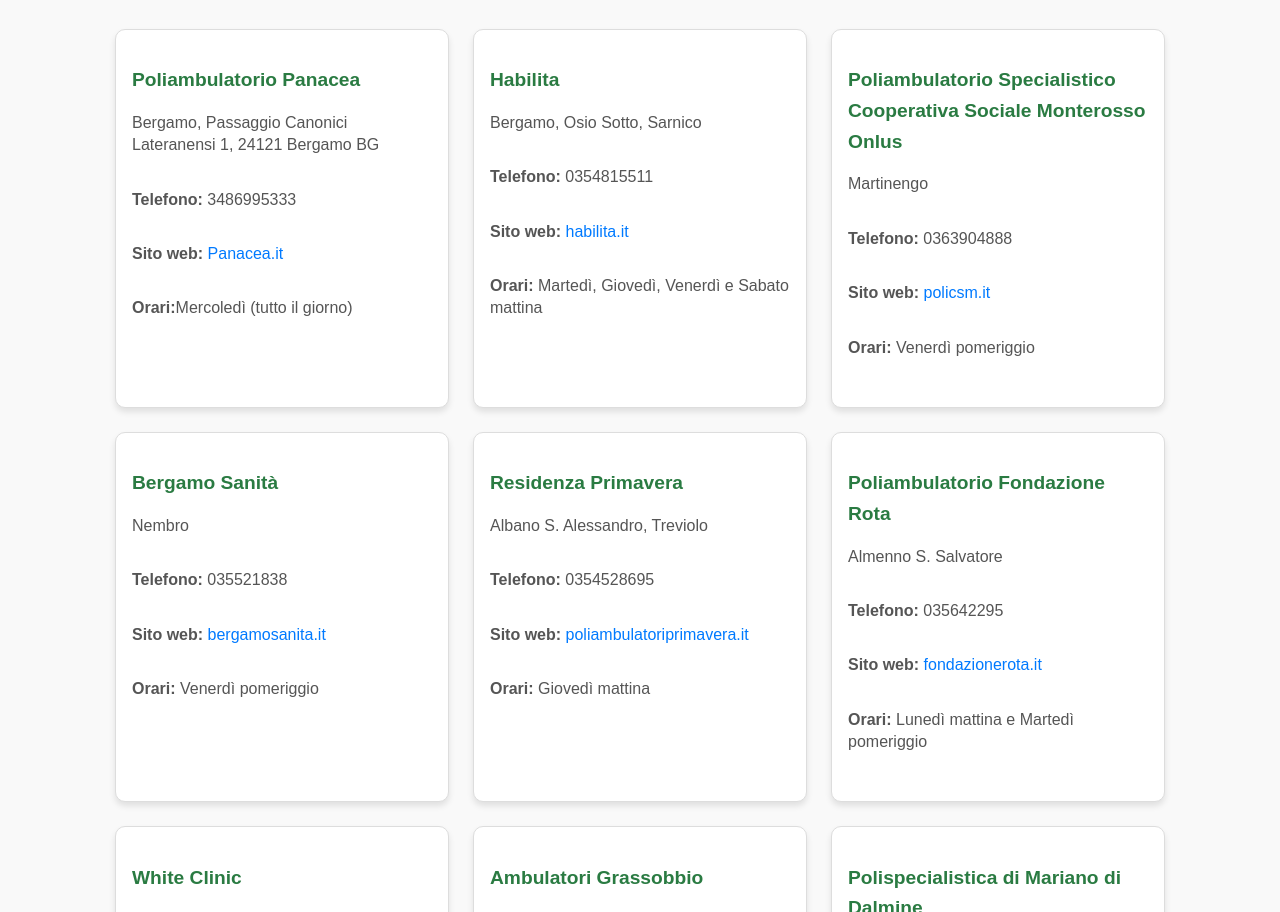
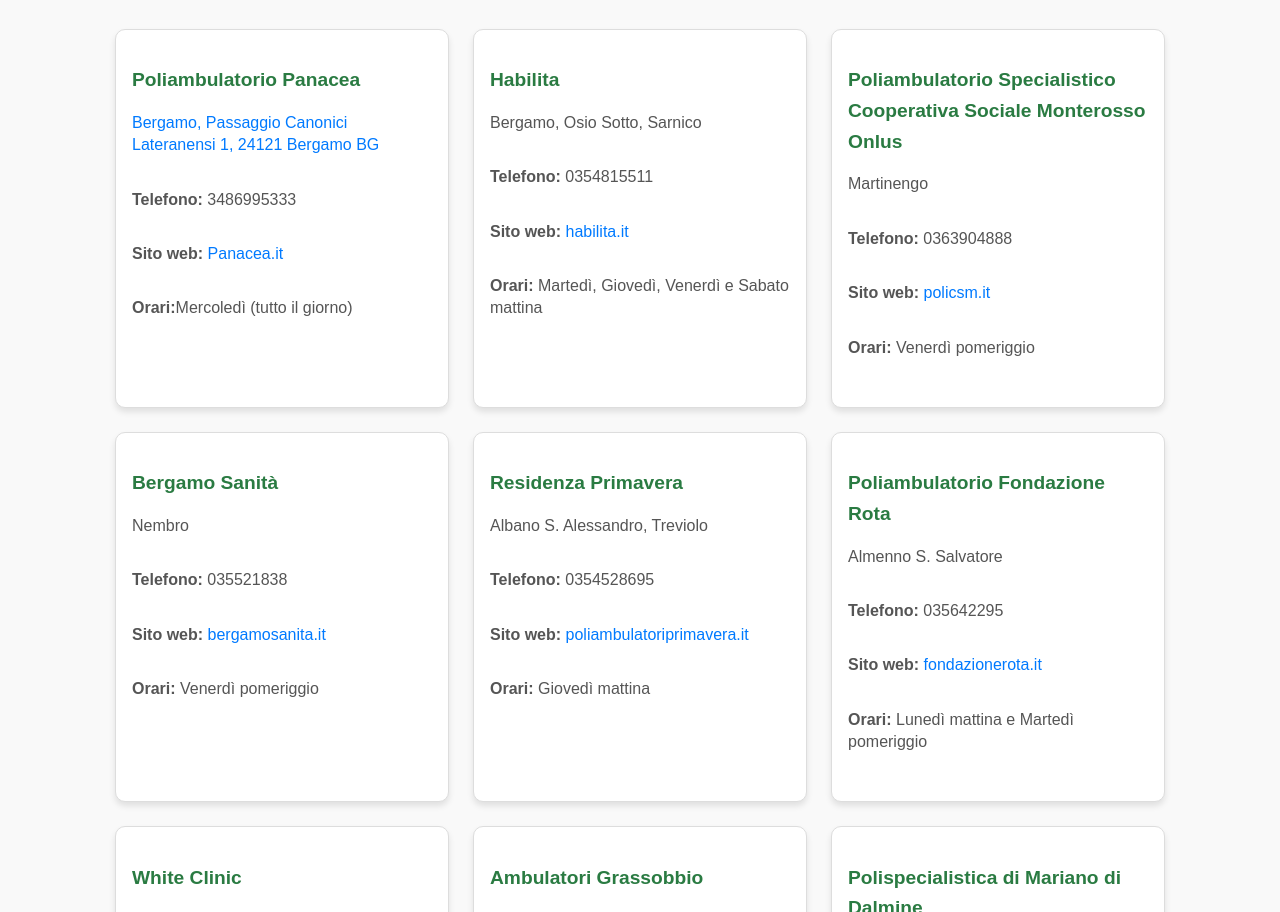
Before and after one commit to DrZanoli/il-mio-sito, a plain HTML site: page index.html in a window 1280 px wide. Shown: the part 1150-2062 px from the top of the page. Drawn offline with Linux system fonts and the light colour scheme; a web font is replaced by a local one.

Commit message:
Update index.html

```diff
--- a/index.html
+++ b/index.html
@@ -112,7 +112,7 @@
     <div class="locations">
 	    <div class="location">
             <h3>Poliambulatorio Panacea</h3>
-            <p>Bergamo, Passaggio Canonici Lateranensi 1, 24121 Bergamo BG</p>
+            <p><a href="https://www.google.com/maps/place/Studio+Panacea/@45.6977702,9.67602,17z/data=!3m1!4b1!4m6!3m5!1s0x478151302dce307b:0x89608d0b4a6d3c86!8m2!3d45.6977702!4d9.67602!16s%2Fg%2F11gjtbbpvg?entry=ttu&g_ep=EgoyMDI1MDMxMi4wIKXMDSoASAFQAw%3D%3D">Bergamo, Passaggio Canonici Lateranensi 1, 24121 Bergamo BG</a></p>
             <p><strong>Telefono:</strong> 3486995333</p>
             <p><strong>Sito web:</strong> <a href="https://studiomedicopanacea.wixsite.com/home">Panacea.it</a></p>
             <p><strong>Orari:</strong>Mercoledì (tutto il giorno)</p>
```
